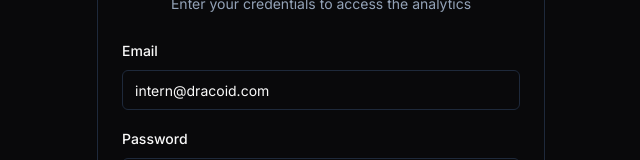
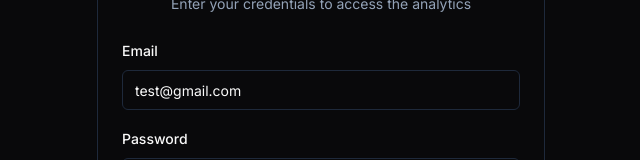
Before and after one commit to sahilsh-dev/shawty, a Next.js app in the folder client/: page /login in a window 1280 px wide. Shown: the part 324-484 px from the top of the page, without its empty margins (319-959 px from the left). Built offline with nearby package versions, Linux system fonts and the light colour scheme.

Commit message:
Update login page

```diff
--- a/client/app/login/page.tsx
+++ b/client/app/login/page.tsx
@@ -17,7 +17,7 @@ import { setToken, isAuthenticated } from "@/lib/auth"
 export default function LoginPage() {
   const router = useRouter()
   const { toast } = useToast()
-  const [email, setEmail] = useState("intern@dracoid.com")
+  const [email, setEmail] = useState("test@gmail.com")
   const [password, setPassword] = useState("Test123")
   const [showPassword, setShowPassword] = useState(false)
   const [isLoading, setIsLoading] = useState(false)
```
